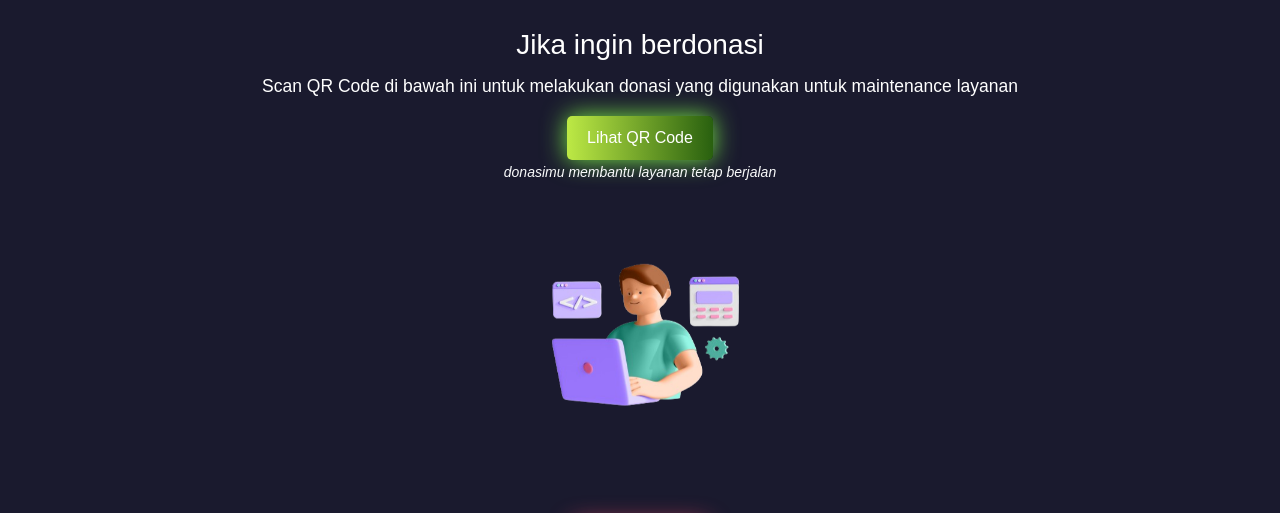
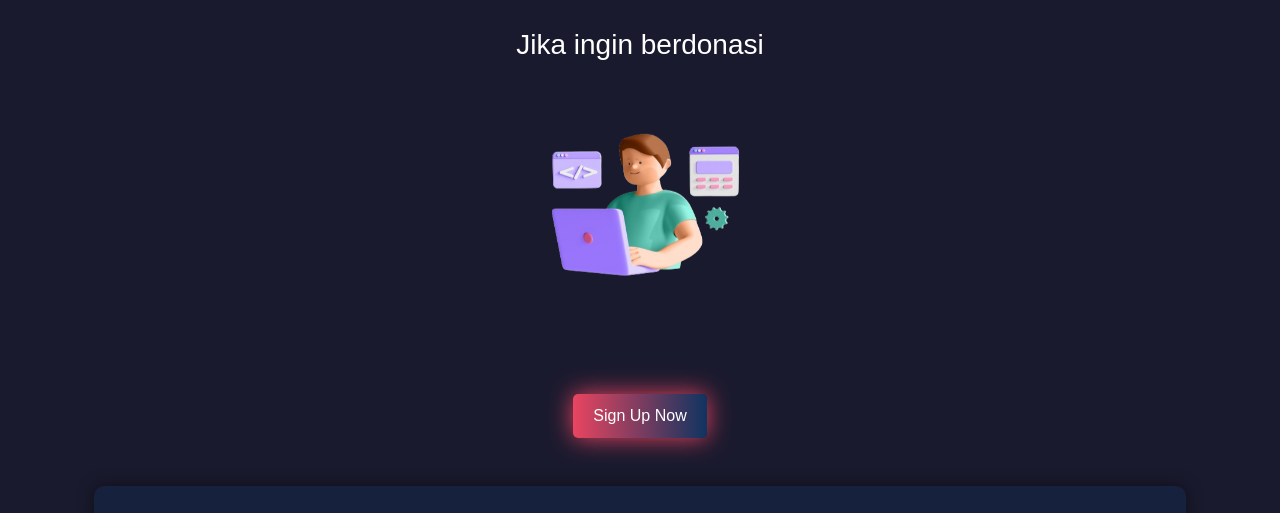
Before and after one commit to Saepulloh07/MAutoWrite---Mscholarship, a plain HTML site: page index.html in a window 1280 px wide. Shown: the part 255-768 px from the top of the page. Drawn offline with nearby package versions, Linux system fonts and the light colour scheme.

Commit message:
Update index.html

```diff
--- a/index.html
+++ b/index.html
@@ -22,13 +22,13 @@
         <h1 class="text-light">Aplikasi <strong>M-AutoWrite</strong> <br> Buat Laporan Bulanan Kamu secara Otomatis</h1>
         <div class="container text-center mt-5">
             <h3>Jika ingin berdonasi</h3>
-            <p class="lead"><small>Scan QR Code di bawah ini untuk melakukan donasi yang digunakan untuk maintenance layanan</small></p>
+<!--             <p class="lead"><small>Scan QR Code di bawah ini untuk melakukan donasi yang digunakan untuk maintenance layanan</small></p>
             <div id="qrCodeContainer" class="d-none mb-4">
                 <img id="qrCodeImage" src="images/QR.jpeg" alt="QR Code DANA" class="img-fluid">
             </div>
             <button id="donateButton" class="btn btn-glow-donasi" onclick="showQRCode()">Lihat QR Code</button>
-        </div>
-        <p class="text-light"><small><em>donasimu membantu layanan tetap berjalan</em></small></p>
+        </div> -->
+<!--         <p class="text-light"><small><em>donasimu membantu layanan tetap berjalan</em></small></p> -->
         <img src="images/cartoon.png" alt="Centered Image" class="img-fluid mb-2 img-half">
         <button class="btn btn-glow mt-3" onclick="toggleForms()">Sign Up Now</button>
     </div>
```
